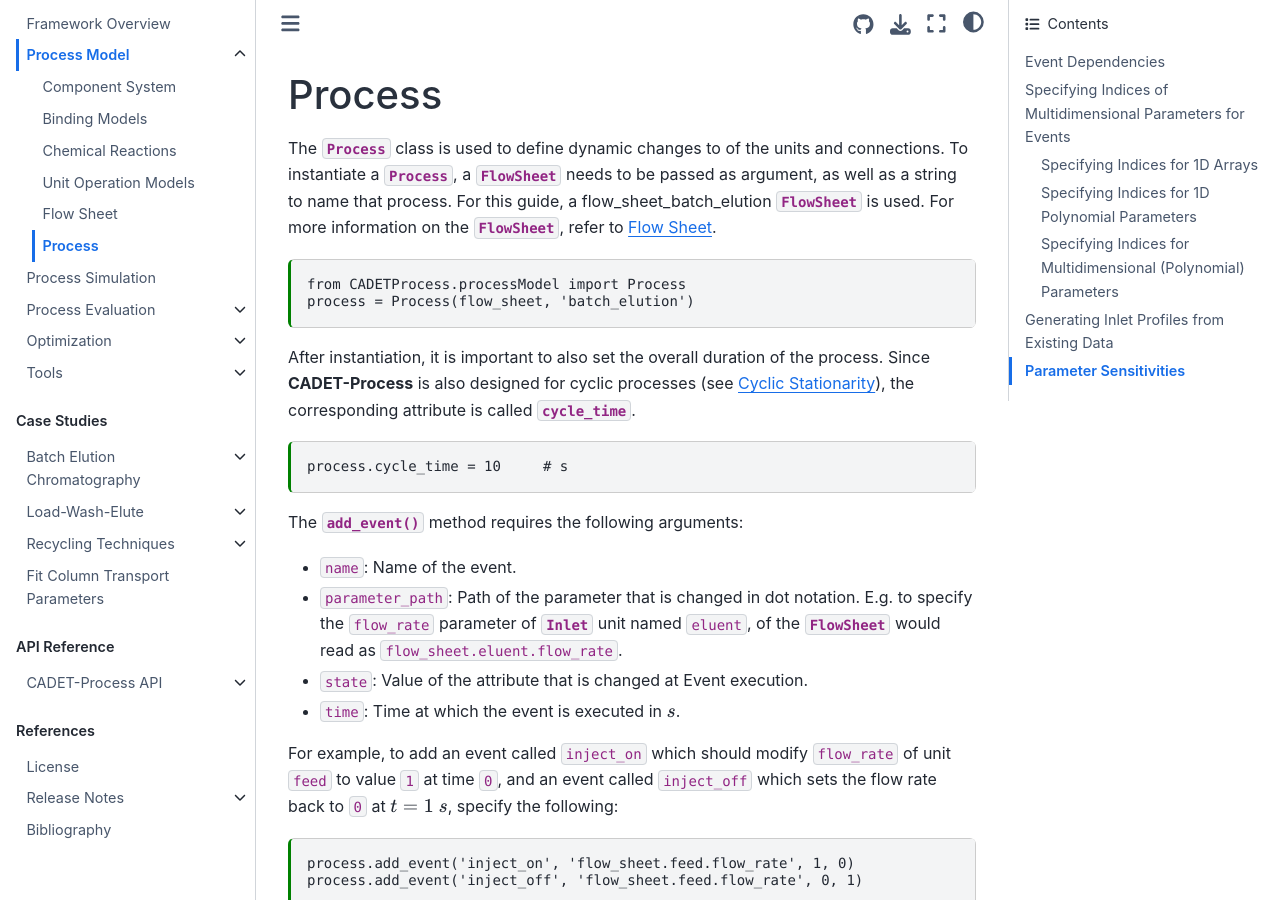
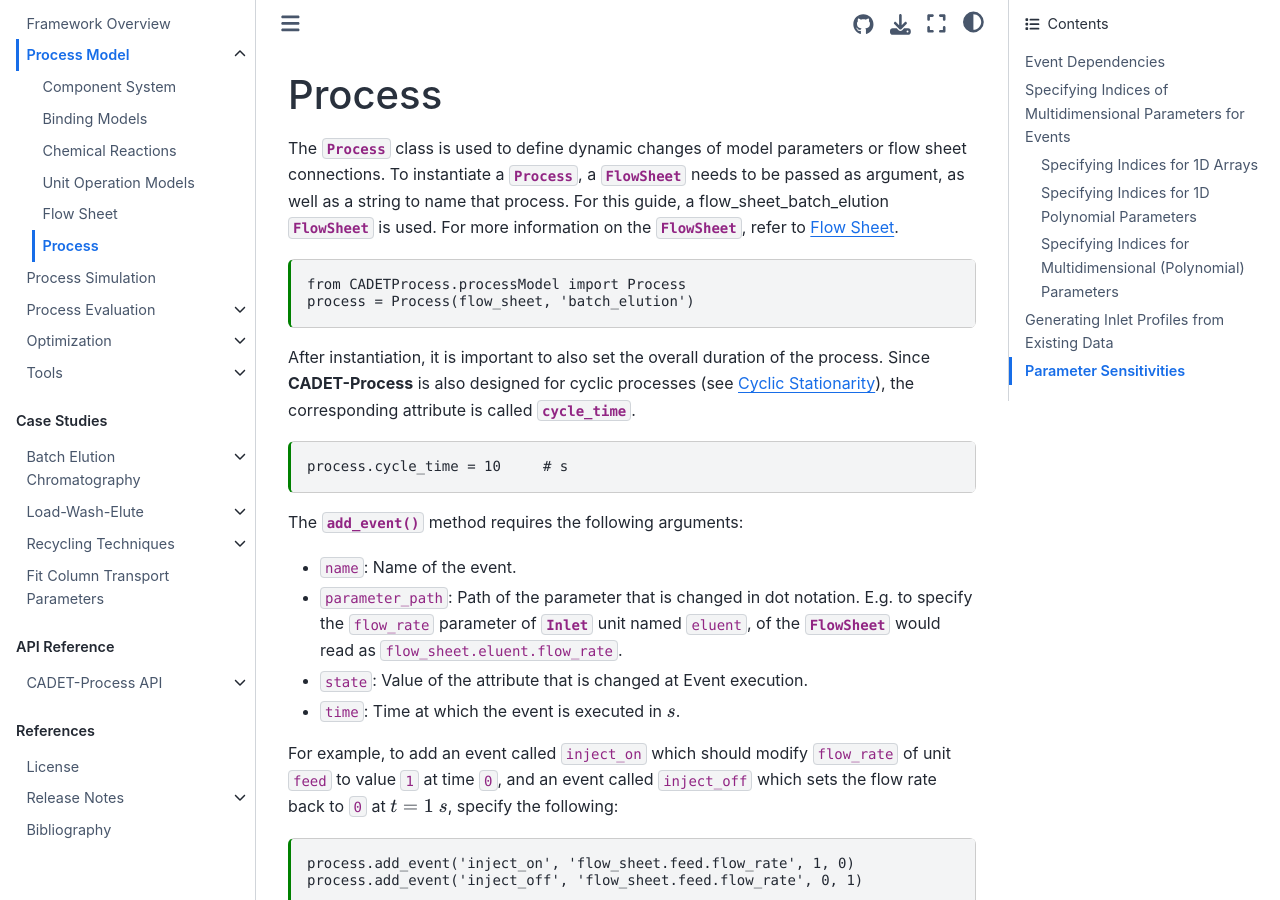
Before and after one commit to fau-advanced-separations/CADET-Process, a Sphinx documentation site: the page built from docs/source/user_guide/process_model/process.md, in a window 1280 px wide and 900 px high. Built offline with Sphinx 7.4.7 and the Sphinx Book theme 1.1.4, drawn with Linux system fonts in a browser that asks for light colours; pages that are not in the unit, such as notebooks, are missing from menus.

Commit message:
Improve documentation

```diff
--- a/docs/source/user_guide/process_model/process.md
+++ b/docs/source/user_guide/process_model/process.md
@@ -17,7 +17,7 @@ sys.path.append('../../../../')
 (process_guide)=
 # Process
 
-The {class}`~CADETProcess.processModel.Process` class is used to define dynamic changes to of the units and connections.
+The {class}`~CADETProcess.processModel.Process` class is used to define dynamic changes of model parameters or flow sheet connections.
 To instantiate a {class}`~CADETProcess.processModel.Process`, a {class}`~CADETProcess.processModel.FlowSheet` needs to be passed as argument, as well as a string to name that process.
 For this guide, a {ref}`flow_sheet_batch_elution` {class}`~CADETProcess.processModel.FlowSheet` is used.
 For more information on the {class}`~CADETProcess.processModel.FlowSheet`, refer to {ref}`flow_sheet_guide`.
```
Also changed, not shown: docs/source/user_guide/optimization/optimization_problem.md (+1 -1 lines), docs/source/user_guide/process_evaluation/comparison.md (+6 -2 lines).
